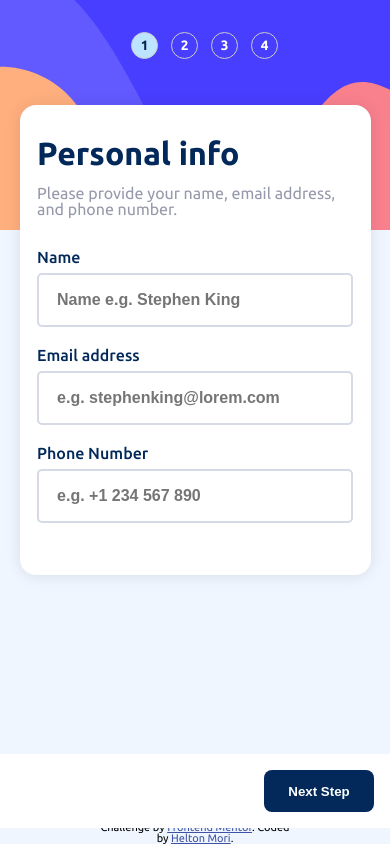
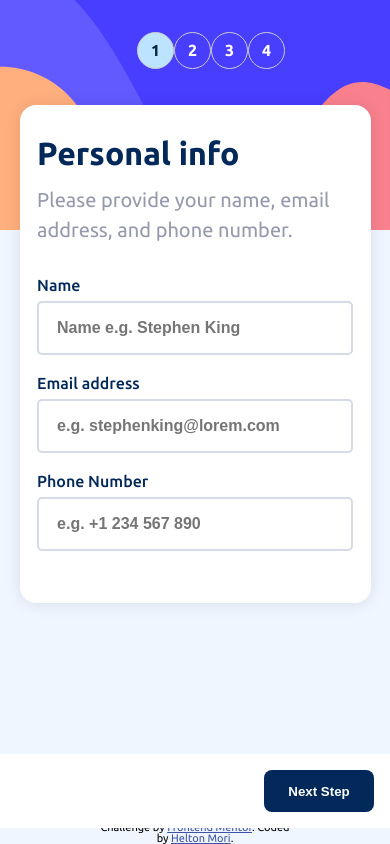
Before and after one commit to helton-mori-dev/Multi-step-form---Frontend-Mentor, a Vue app: page / in a window 390 px wide. Built offline with nearby package versions, Linux system fonts and the light colour scheme.

Commit message:
Ajustes css

```diff
--- a/src/App.vue
+++ b/src/App.vue
@@ -238,8 +238,6 @@ export default {
     z-index: 2;
     background-color: #fff;
     width: 90%;
-    /* justify-self: center;
-    grid-template-rows: auto 80px; */
     display: flex;
     flex-direction: column;
     justify-content: flex-start;
@@ -255,5 +253,10 @@ export default {
   .navigation {
     background-color: #fff;
   }
+
+  .content__subtitle {
+    font-size: 1.25rem;
+    line-height: 30px;
+  }
 }
 </style>
--- a/src/components/SidebarForm.vue
+++ b/src/components/SidebarForm.vue
@@ -104,10 +104,15 @@ export default {
   .sidebar__list {
     padding: 2rem 0 0 2rem;
     display: grid;
-    grid-template-columns: 40px 40px 40px 40px;
+    grid-template-columns: 0.1fr 0.1fr 0.1fr 0.1fr;
     justify-content: center;
   }
-
+  .sidebar__number {
+    height: 35px;
+    width: 35px;
+    line-height: 35px;
+    font-size: 1rem;
+  }
   .sidebar__info {
     display: none;
   }
```
